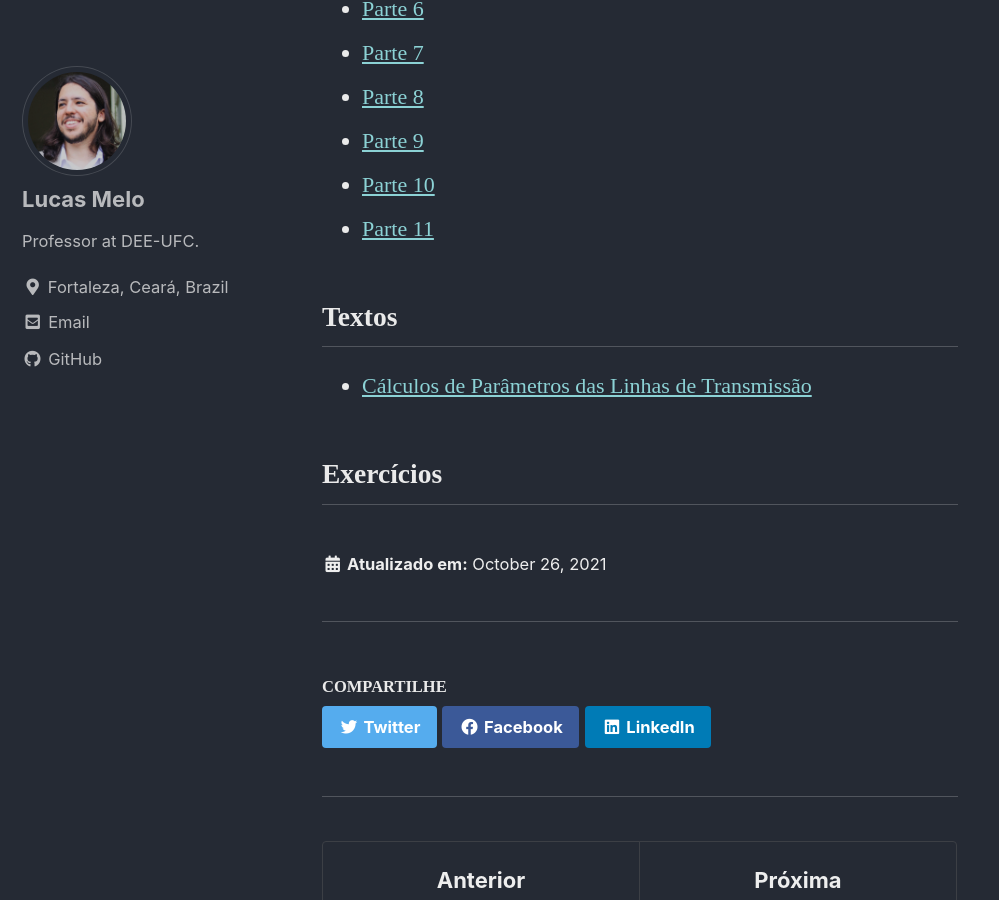
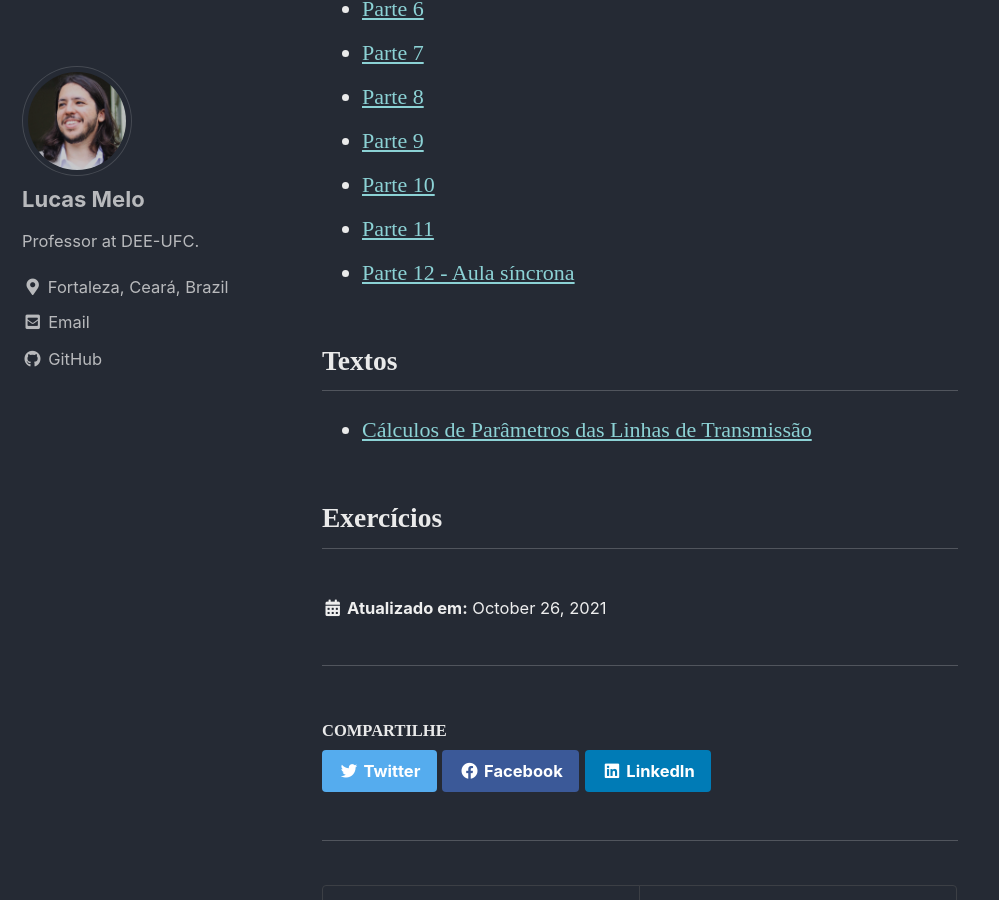
Before and after one commit to lucassm/lucassm.github.io, a Jekyll site: the page built from _teaching/TEE-2021-2/Unidade-03/index.md, in a window 1280 px wide and 900 px high, scrolled down 646 px. Shown: the whole window, without its empty margins (0-999 px from the left). Built offline with Jekyll 4.4.1, drawn with Linux system fonts in a browser that asks for light colours; cached includes are drawn as plain includes; some web fonts are replaced.

Commit message:
UPDATE: Generic

```diff
--- a/_teaching/TEE-2021-2/Unidade-03/index.md
+++ b/_teaching/TEE-2021-2/Unidade-03/index.md
@@ -21,6 +21,7 @@ Vídeos com a primeira aula do curso, com o assunto: *Cálculos de Parâmetros d
 - [Parte 9](https://drive.google.com/file/d/1xAUZilYnLfxuQzqotSyMPb_IPjsXFnQG/view?usp=drivesdk)
 - [Parte 10](https://drive.google.com/file/d/1G-QdGycWy9jvSjChRf4DuEYxQy1Ts4w5/view?usp=drivesdk)
 - [Parte 11](https://drive.google.com/file/d/1MRrUK2zQX-MrJpllk5avJCkKv1iEbPjc/view?usp=drivesdk)
+- [Parte 12 - Aula síncrona](https://drive.google.com/file/d/1UMUcSGezPZ4TcDbZgNbx-tb4jZLdiJJf/view?usp=drivesdk)
 
 ## Textos
 - [Cálculos de Parâmetros das Linhas de Transmissão](https://drive.google.com/file/d/1pbIv8IKK5ZDiIk-qGn7V_535VtwTytv3/view?usp=drivesdk)
```
